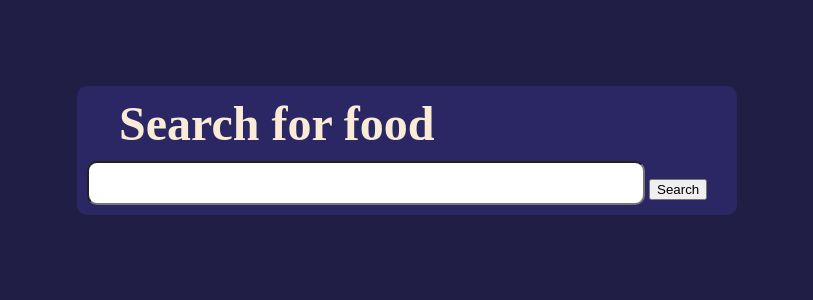
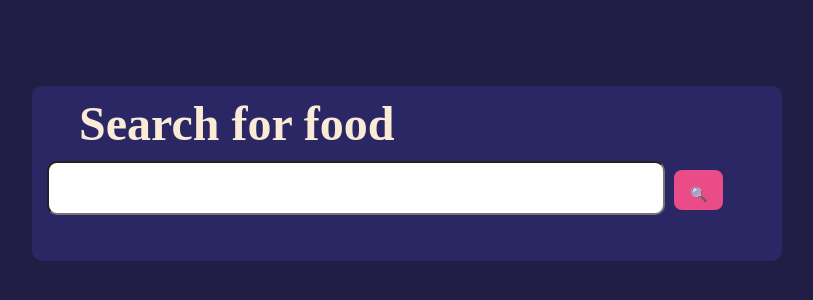
Before and after one commit to sandrosos/APItests, a plain HTML site: page index.html in a window 1280 px wide. Shown: the part 234-534 px from the top of the page, without its empty margins (233-1046 px from the left). Drawn offline with nearby package versions, Linux system fonts and the light colour scheme.

Commit message:
Some fixing and little changes

```diff
--- a/index.css
+++ b/index.css
@@ -2,16 +2,18 @@ body {
     background-color: rgb(32, 30, 68);
     text-align: center;
     align-items: center;
+    overflow: hidden;
 }
 
 .search--field{
     margin: auto;
     margin-top: 20rem;
     background-color: rgb(43, 39, 100);
-    width: 40rem;
+    width: 45rem;
+    height: 10rem;
     display: flex;
     flex-direction: column;
-    padding: 10px;
+    padding: 15px;
     padding-top: 0;
     text-align: left;
     border-radius: 10px;
@@ -32,11 +34,45 @@ h1{
     border-radius: 10px;
     font: 'Roboto Condensed';
     font-size: 2rem;
-    padding: 5px;
     text-align: center;
+    padding: 10px 1px;
 }
-.sbtn {
-    height: 30px;
+.btn {
+    background-color: #EA4C89;
+    border-radius: 8px;
+    border-style: none;
+    box-sizing: border-box;
+    color: #FFFFFF;
+    cursor: pointer;
+    display: inline-block;
+    font-family: "Haas Grot Text R Web", "Helvetica Neue", Helvetica, Arial, sans-serif;
+    font-size: 14px;
+    font-weight: 500;
+    height: 40px;
+    line-height: 20px;
+    list-style: none;
+    margin: 0;
+    outline: none;
+    padding: 10px 16px;
+    position: relative;
+    text-align: center;
+    text-decoration: none;
+    transition: color 100ms;
+    vertical-align: baseline;
+    user-select: none;
+    -webkit-user-select: none;
+    touch-action: manipulation;
+    margin: 5px;
+    padding-top: 14px;
+    margin-bottom: 1000px !important;
+}
+
+.btn p {
+    margin: auto;
+}
+.btn:hover,
+.btn:focus {
+  background-color: #F082AC;
 }
 
 .resulting-search {
--- a/index.html
+++ b/index.html
@@ -10,17 +10,20 @@
 </head>
 <body>
 
+
     <div class="search--field">
         <h1>Search for food</h1>
         <form action="" class="search">
             <input type="text" id="food-input">
-            <input class="btn" type="button"  value="Search">
+            <button class="btn" id="btns" type="button"><p>&#128269;</p></button>
         </form>
     </div>
 
     <div class="resulting-search hidden">
         <h1>Results</h1>
     </div>
+
+    <button class="btn hidden" id="btnb">Back to Search</button>
 
     <script src="index.js"></script>
 
--- a/index.js
+++ b/index.js
@@ -2,9 +2,11 @@ const inputComida = document.querySelector("#food-input");
 
 const inputResult = document.querySelector("#result");
 
-const botao = document.querySelector(".btn");
+const botao = document.querySelector("#btns");
 
-const resultField = document.querySelector('.resulting-search')
+const botaoBack = document.querySelector("#btnb");
+
+const resultField = document.querySelector('.resulting-search');
 
 botao.addEventListener("click", function() {
     var query = inputComida.value;
@@ -14,9 +16,9 @@ botao.addEventListener("click", function() {
         headers: { 'X-Api-Key': 'FN741hlbSg1cIzAhGJz+PA==KKWiBc9U2hZjSY24'},
         contentType: 'application/json',
         success: function(result) {
-            console.log(result[0].name);
             document.querySelector('.search--field').classList.add('hidden');
-            resultField.classList.remove('hidden')
+            resultField.classList.remove('hidden');
+            botaoBack.classList.remove('hidden');
             result.forEach(result => {
                 var name = result.name;
                 var image
@@ -56,3 +58,7 @@ botao.addEventListener("click", function() {
 
 
 });
+
+botaoBack.addEventListener("click", function() {
+    window.location.reload();
+});
```
